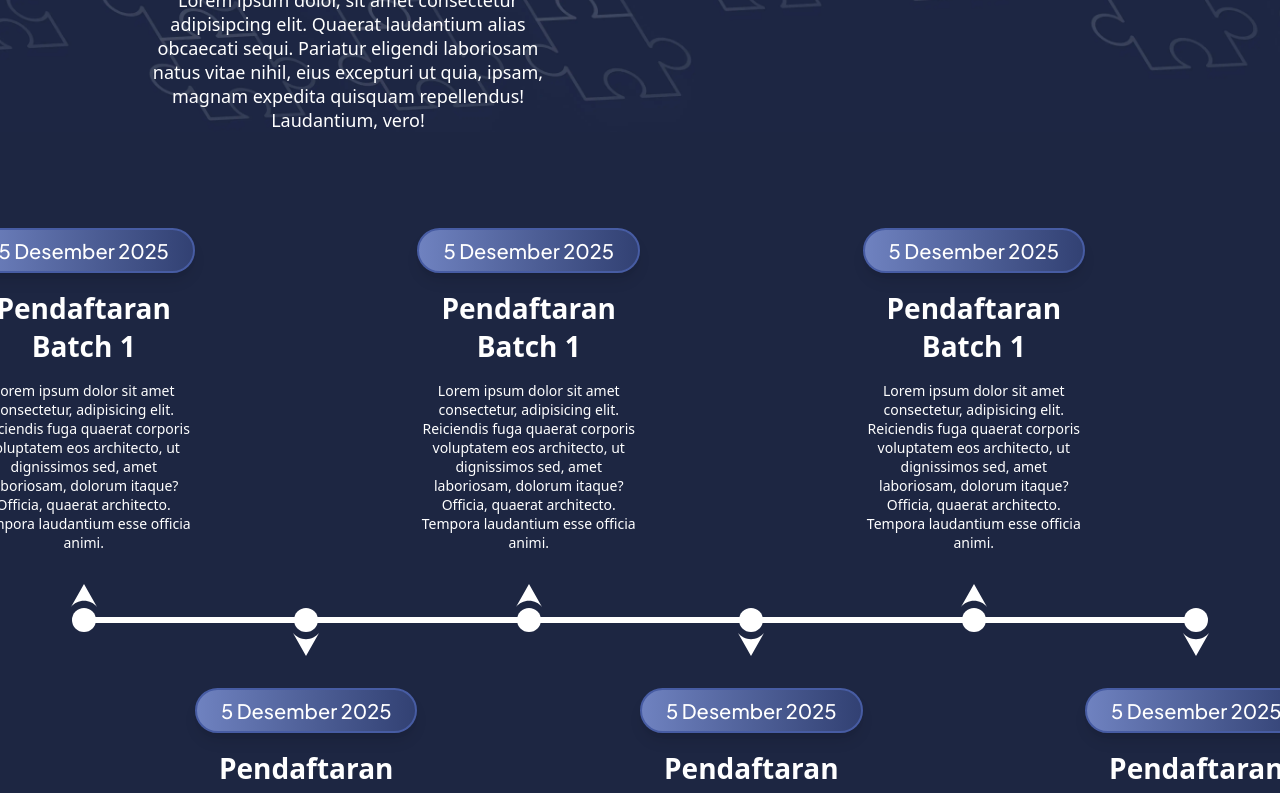
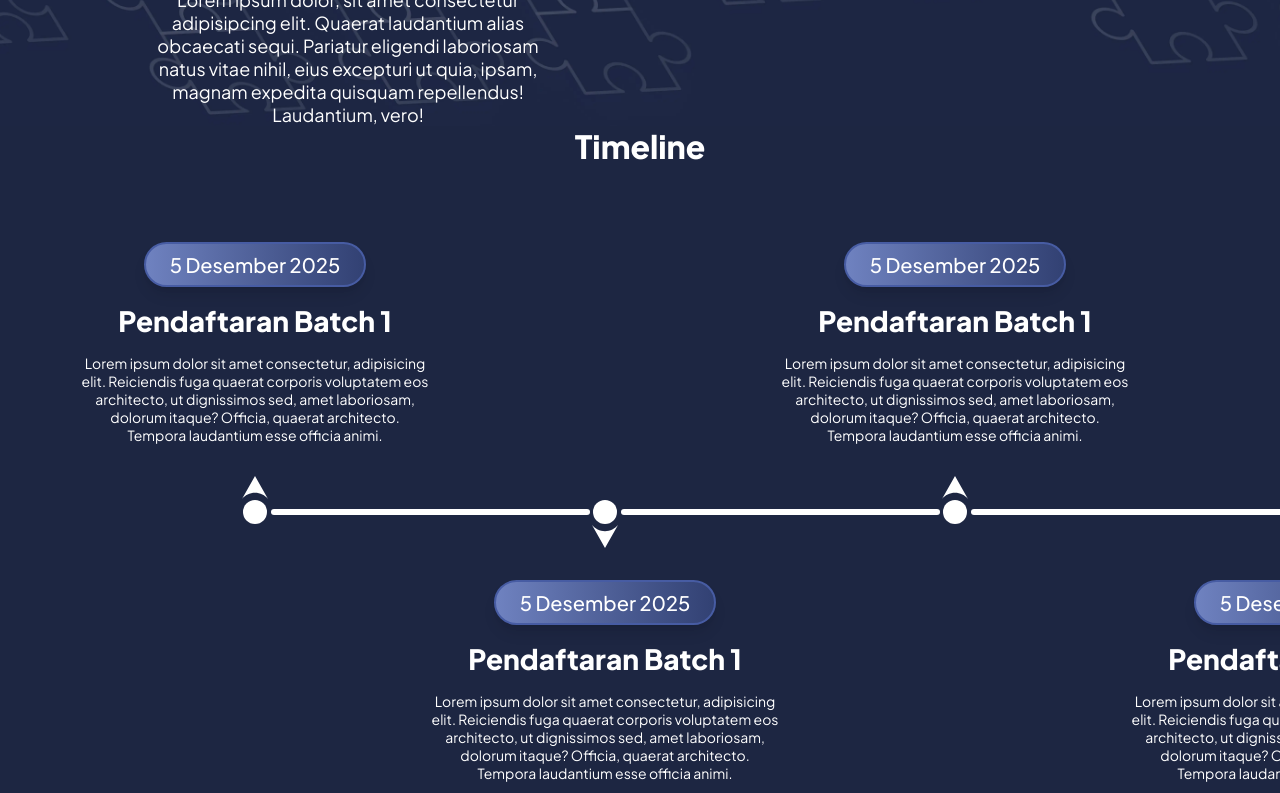
Before and after one commit to Badan-Eksekutif-Mahasiswa/fe-sistem-perekrutan-terbuka-2025, a Next.js app: page /event/1 in a window 1280 px wide. Shown: the part 780-1573 px from the top of the page. Built offline with nearby package versions, Linux system fonts and the light colour scheme.

Commit message:
feat: timeline section

```diff
--- a/src/app/layout.tsx
+++ b/src/app/layout.tsx
@@ -33,7 +33,7 @@ export default function RootLayout({
   return (
     <html lang="en">
       <body
-        className={`${geistSans.variable} ${geistMono.variable} ${jakartaSans.variable} antialiased`}
+        className={`${geistSans.variable} ${geistMono.variable} ${jakartaSans.variable} antialiased font-jakarta`}
       >
         <Navbar />
         <main>{children}</main>
--- a/src/modules/EventModule/const.ts
+++ b/src/modules/EventModule/const.ts
@@ -29,4 +29,39 @@ export const timelineData = [
     title: "Pendaftaran Batch 1",
     desc: "Lorem ipsum dolor sit amet consectetur, adipisicing elit. Reiciendis fuga quaerat corporis voluptatem eos architecto, ut dignissimos sed, amet laboriosam, dolorum itaque? Officia, quaerat architecto. Tempora laudantium esse officia animi.",
   },
+  {
+    date: new Date(),
+    title: "Pendaftaran Batch 1",
+    desc: "Lorem ipsum dolor sit amet consectetur, adipisicing elit. Reiciendis fuga quaerat corporis voluptatem eos architecto, ut dignissimos sed, amet laboriosam, dolorum itaque? Officia, quaerat architecto. Tempora laudantium esse officia animi.",
+  },
+  {
+    date: new Date(),
+    title: "Pendaftaran Batch 1",
+    desc: "Lorem ipsum dolor sit amet consectetur, adipisicing elit. Reiciendis fuga quaerat corporis voluptatem eos architecto, ut dignissimos sed, amet laboriosam, dolorum itaque? Officia, quaerat architecto. Tempora laudantium esse officia animi.",
+  },
+  {
+    date: new Date(),
+    title: "Pendaftaran Batch 1",
+    desc: "Lorem ipsum dolor sit amet consectetur, adipisicing elit. Reiciendis fuga quaerat corporis voluptatem eos architecto, ut dignissimos sed, amet laboriosam, dolorum itaque? Officia, quaerat architecto. Tempora laudantium esse officia animi.",
+  },
+  {
+    date: new Date(),
+    title: "Pendaftaran Batch 1",
+    desc: "Lorem ipsum dolor sit amet consectetur, adipisicing elit. Reiciendis fuga quaerat corporis voluptatem eos architecto, ut dignissimos sed, amet laboriosam, dolorum itaque? Officia, quaerat architecto. Tempora laudantium esse officia animi.",
+  },
+  {
+    date: new Date(),
+    title: "Pendaftaran Batch 1",
+    desc: "Lorem ipsum dolor sit amet consectetur, adipisicing elit. Reiciendis fuga quaerat corporis voluptatem eos architecto, ut dignissimos sed, amet laboriosam, dolorum itaque? Officia, quaerat architecto. Tempora laudantium esse officia animi.",
+  },
+  {
+    date: new Date(),
+    title: "Pendaftaran Batch 1",
+    desc: "Lorem ipsum dolor sit amet consectetur, adipisicing elit. Reiciendis fuga quaerat corporis voluptatem eos architecto, ut dignissimos sed, amet laboriosam, dolorum itaque? Officia, quaerat architecto. Tempora laudantium esse officia animi.",
+  },
+  {
+    date: new Date(),
+    title: "Pendaftaran Batch 1",
+    desc: "Lorem ipsum dolor sit amet consectetur, adipisicing elit. Reiciendis fuga quaerat corporis voluptatem eos architecto, ut dignissimos sed, amet laboriosam, dolorum itaque? Officia, quaerat architecto. Tempora laudantium esse officia animi.",
+  },
 ];
--- a/src/modules/EventModule/sections/TimelineSection.tsx
+++ b/src/modules/EventModule/sections/TimelineSection.tsx
@@ -12,12 +12,12 @@ const TimelineCard = ({ date, title, desc }: EventTimelineType) => {
     day: "numeric",
   });
   return (
-    <div className="flex flex-col text-white gap-4 items-center text-center max-w-[324px] ">
-      <Button className=" text-m2 px-6 py-2 rounded-full">
+    <div className="flex flex-col text-white gap-4 items-center text-center">
+      <Button className=" text-m2 max-md:text-m3 px-6 py-2 rounded-full">
         {formattedDate}
       </Button>
-      <h2 className=" text-h2 ">{title}</h2>
-      <p className="text-p5">{desc}</p>
+      <h2 className=" text-h2 max-md:text-h5">{title}</h2>
+      <p className="text-p5 max-md:text-p6">{desc}</p>
     </div>
   );
 };
@@ -26,7 +26,7 @@ const TimelineMarker = ({ isEven, isLast }: TimelineMarkerProps) => {
   return (
     <div className="w-full flex justify-center items-center relative ">
       {!isLast && (
-        <div className="absolute mt-2 top-1/2 left-1/2 w-full rounded-full h-1.5 bg-white -translate-y-1/2 -z-10" />
+        <div className="absolute mt-2 top-1/2 left-1/2 w-[91%] mx-auto rounded-full h-1.5 bg-white ml-4 -translate-y-1/2 -z-10" />
       )}
 
       <div className={` ${!isEven ? "rotate-180 mt-10" : "mb-2"}`}>
@@ -38,8 +38,10 @@ const TimelineMarker = ({ isEven, isLast }: TimelineMarkerProps) => {
 
 const TimelineSection = () => {
   return (
-    <section className="w-full min-h-screen bg-primary-500 flex flex-col justify-center items-center py-20 overflow-x-auto">
-      <div className="relative min-w-[900px] px-10">
+    <>
+      <h1 className="text-center text-h1 text-white mb-5">Timeline</h1>
+      <main className="w-full min-h-screen bg-primary-500 flex flex-col gap-10 py-10  overflow-x-auto">
+        <div className="relative w-max px-10 md:px-20 md:pr-40 ">
           <div className="flex justify-between items-stretch w-full relative z-10">
             {timelineData.map((item, index) => {
               const isEven = index % 2 === 0;
@@ -48,7 +50,7 @@ const TimelineSection = () => {
               return (
                 <div
                   key={index}
-                className={`flex flex-1 flex-col items-center ${
+                  className={`flex shrink-0 w-[350px] flex-col items-center ${
                     isEven ? "justify-start" : "justify-end"
                   }`}
                 >
@@ -65,7 +67,7 @@ const TimelineSection = () => {
                   <div
                     className={`flex-1 flex items-start pt-8 ${
                       isEven ? "invisible" : ""
-                  }`}
+                    } `}
                   >
                     <TimelineCard {...item} />
                   </div>
@@ -74,7 +76,8 @@ const TimelineSection = () => {
             })}
           </div>
         </div>
-    </section>
+      </main>
+    </>
   );
 };
 
```
Lines whose indentation alone changed are shown as unchanged.
